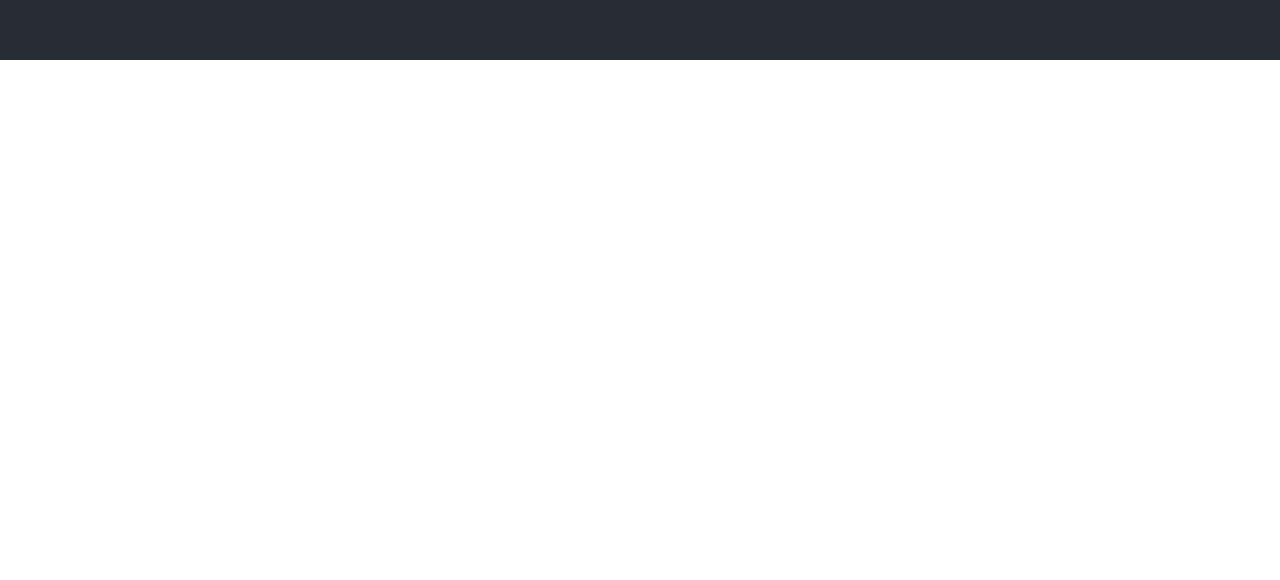
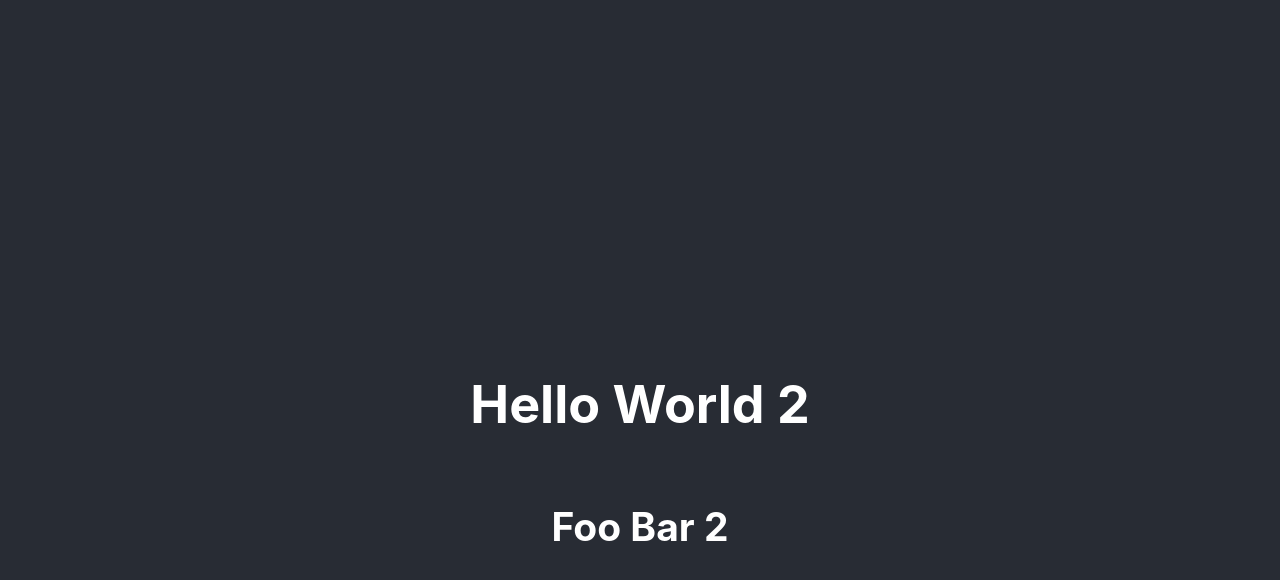
Before and after one commit to ikejs/learn-react, a React (Create React App) app: page / in a window 1280 px wide. Shown: the part 740-1320 px from the top of the page. Before the commit the page ends 800 px from the top, so only its background shows below. Built offline with nearby package versions, Linux system fonts and the light colour scheme.

Commit message:
move Heading to its own component, pass in props

```diff
--- a/src/App.js
+++ b/src/App.js
@@ -2,13 +2,20 @@ import React from 'react';
 import logo from './logo.svg';
 import './App.css';
 
+function Heading(props) {
+  return (
+    <header className="App-header">
+      <h1>{props.title}</h1>
+      <h2>{props.subtitle}</h2>
+    </header>
+  )
+}
+
 function App() {
   return (
     <div className="App">
-      <header className="App-header">
-        <h1>Hello World</h1>
-        <h2>Foo Bar</h2>
-      </header>
+      <Heading title="Hello World" subtitle="Foo Bar" />
+      <Heading title="Hello World 2" subtitle="Foo Bar 2" />
     </div>
   );
 }
```
